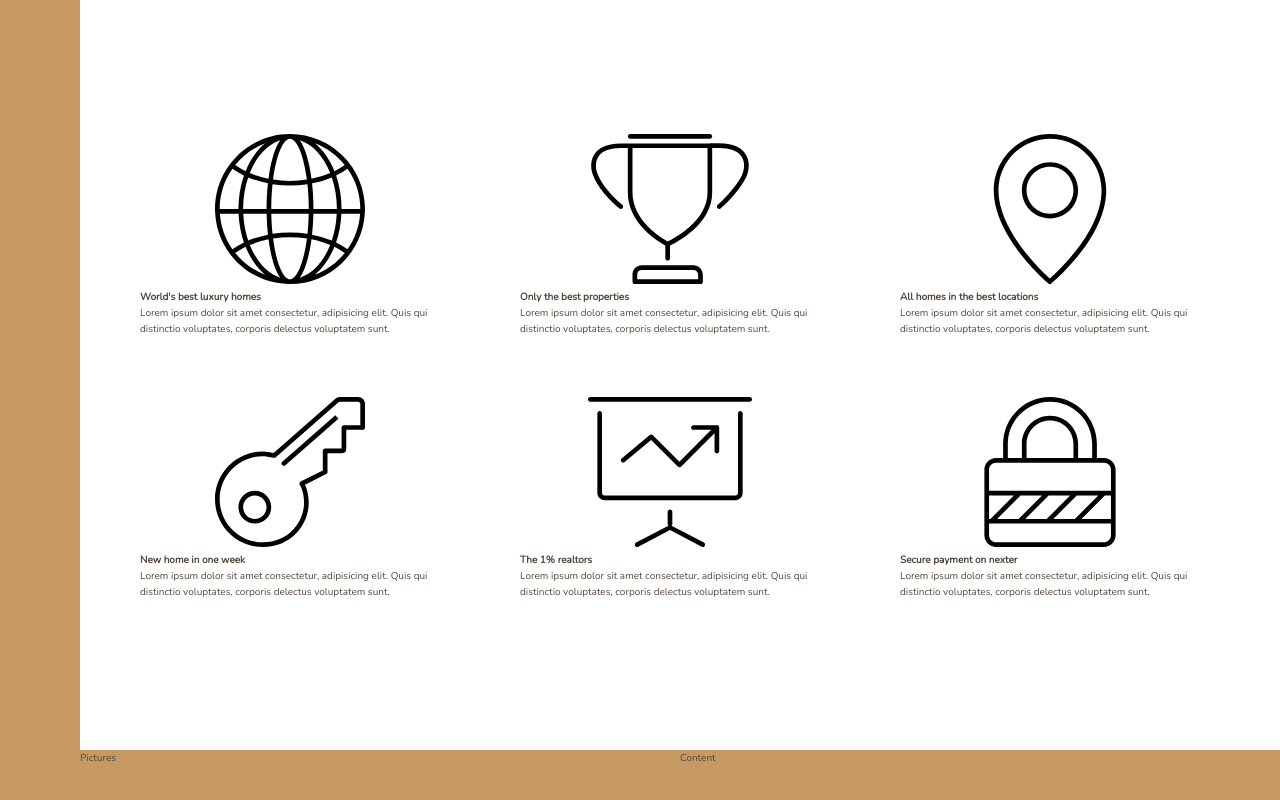
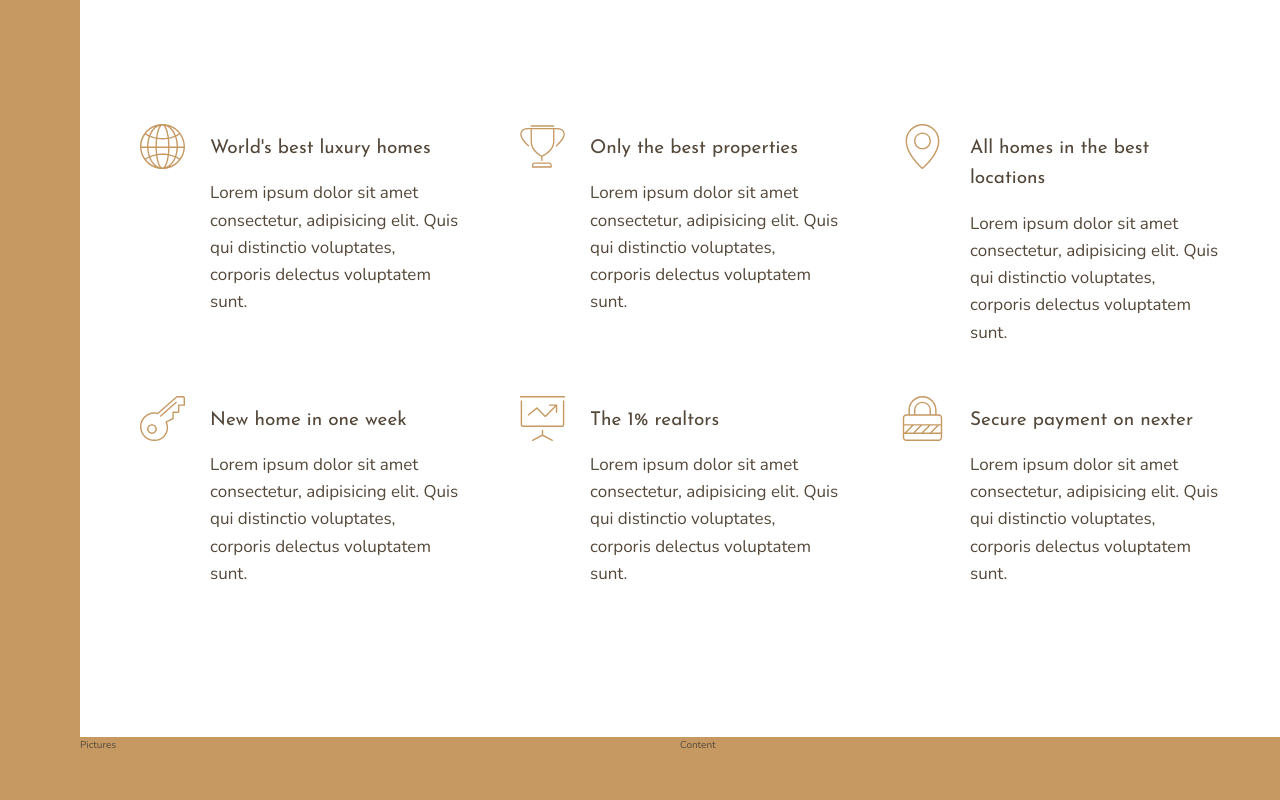
Before and after one commit to HarreyCartwright/Landing-page, a website: page src/index.html in a window 1280 px wide. Shown: the part 656-1456 px from the top of the page. Drawn offline with nearby package versions, Linux system fonts and the light colour scheme; files that its build step writes are made by us from their sources.

Commit message:
Finished featured section, tripple nested grid

```diff
--- a/src/index.html
+++ b/src/index.html
@@ -40,7 +40,7 @@
             <svg class="feature__icon">
                 <use xlink:href="images/sprite.svg#icon-trophy"></use>
             </svg>
-            <h4 class="heading-4">Only the best properties</h4>
+            <h4 class="heading-4 heading-4--darks">Only the best properties</h4>
             <p class="feature__text">Lorem ipsum dolor sit amet consectetur, adipisicing elit. Quis qui distinctio
                 voluptates, corporis delectus voluptatem sunt.</p>
         </div>
@@ -48,7 +48,7 @@
             <svg class="feature__icon">
                 <use xlink:href="images/sprite.svg#icon-map-pin"></use>
             </svg>
-            <h4 class="heading-4">All homes in the best locations</h4>
+            <h4 class="heading-4 heading-4--darks">All homes in the best locations</h4>
             <p class="feature__text">Lorem ipsum dolor sit amet consectetur, adipisicing elit. Quis qui distinctio
                 voluptates, corporis delectus voluptatem sunt.</p>
         </div>
@@ -56,7 +56,7 @@
             <svg class="feature__icon">
                 <use xlink:href="images/sprite.svg#icon-key"></use>
             </svg>
-            <h4 class="heading-4">New home in one week</h4>
+            <h4 class="heading-4 heading-4--darks">New home in one week</h4>
             <p class="feature__text">Lorem ipsum dolor sit amet consectetur, adipisicing elit. Quis qui distinctio
                 voluptates, corporis delectus voluptatem sunt.</p>
         </div>
@@ -64,7 +64,7 @@
             <svg class="feature__icon">
                 <use xlink:href="images/sprite.svg#icon-presentation"></use>
             </svg>
-            <h4 class="heading-4">The 1% realtors</h4>
+            <h4 class="heading-4 heading-4--darks">The 1% realtors</h4>
             <p class="feature__text">Lorem ipsum dolor sit amet consectetur, adipisicing elit. Quis qui distinctio
                 voluptates, corporis delectus voluptatem sunt.</p>
         </div>
@@ -72,7 +72,7 @@
             <svg class="feature__icon">
                 <use xlink:href="images/sprite.svg#icon-lock"></use>
             </svg>
-            <h4 class="heading-4">Secure payment on nexter</h4>
+            <h4 class="heading-4 heading-4--darks">Secure payment on nexter</h4>
             <p class="feature__text">Lorem ipsum dolor sit amet consectetur, adipisicing elit. Quis qui distinctio
                 voluptates, corporis delectus voluptatem sunt.</p>
         </div>
--- a/src/scss/base/__typography.scss
+++ b/src/scss/base/__typography.scss
@@ -0,0 +1,29 @@
+%heading {
+    font-family: $font-display;
+    font-weight: 400;
+}
+
+.heading-1 {
+    @extend %heading;
+}
+
+.heading-2 {
+    @extend %heading;
+}
+
+.heading-3 {
+    @extend %heading;
+}
+
+.heading-4 {
+    @extend %heading;
+    font-size: 1.9rem;
+
+    &--light {
+        color: $color-grey-light-1;
+    }
+
+    &--dark {
+        color: $color-grey-dark-1;
+    }
+}
--- a/src/scss/components/_features.scss
+++ b/src/scss/components/_features.scss
@@ -5,5 +5,26 @@
 
     display: grid;
     grid-template-columns: repeat(3,  1fr);
+    grid-template-columns: repeat(auto-fit, minmax(25rem, 1fr));
     grid-gap: 6rem;
+    align-items: start;
 }
+
+.feature {
+    display: grid;
+    grid-template-columns: min-content 1fr;
+    grid-row-gap: 1.5rem;
+    grid-column-gap: 2.5rem;
+    &__icon {
+        width: 4.5rem;
+        height: 4.5rem;
+        fill: $color-primary;
+        grid-row: 1 / span 2;
+
+        transform: translateY(-1rem);
+    }
+
+    &__text {
+        font-size: 1.7rem;
+    }
+}
```
Also changed, not shown: public/index.html (+5 -5 lines), public/styles/main.css.
